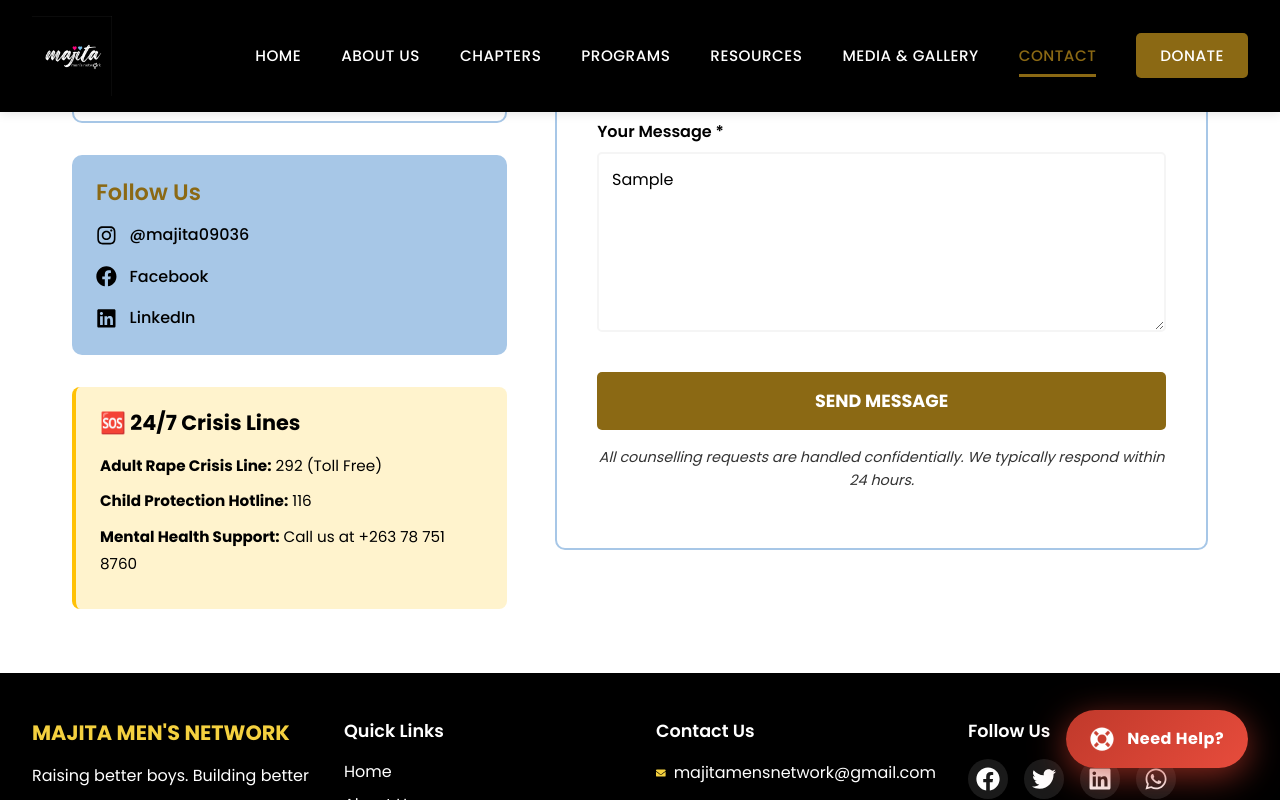
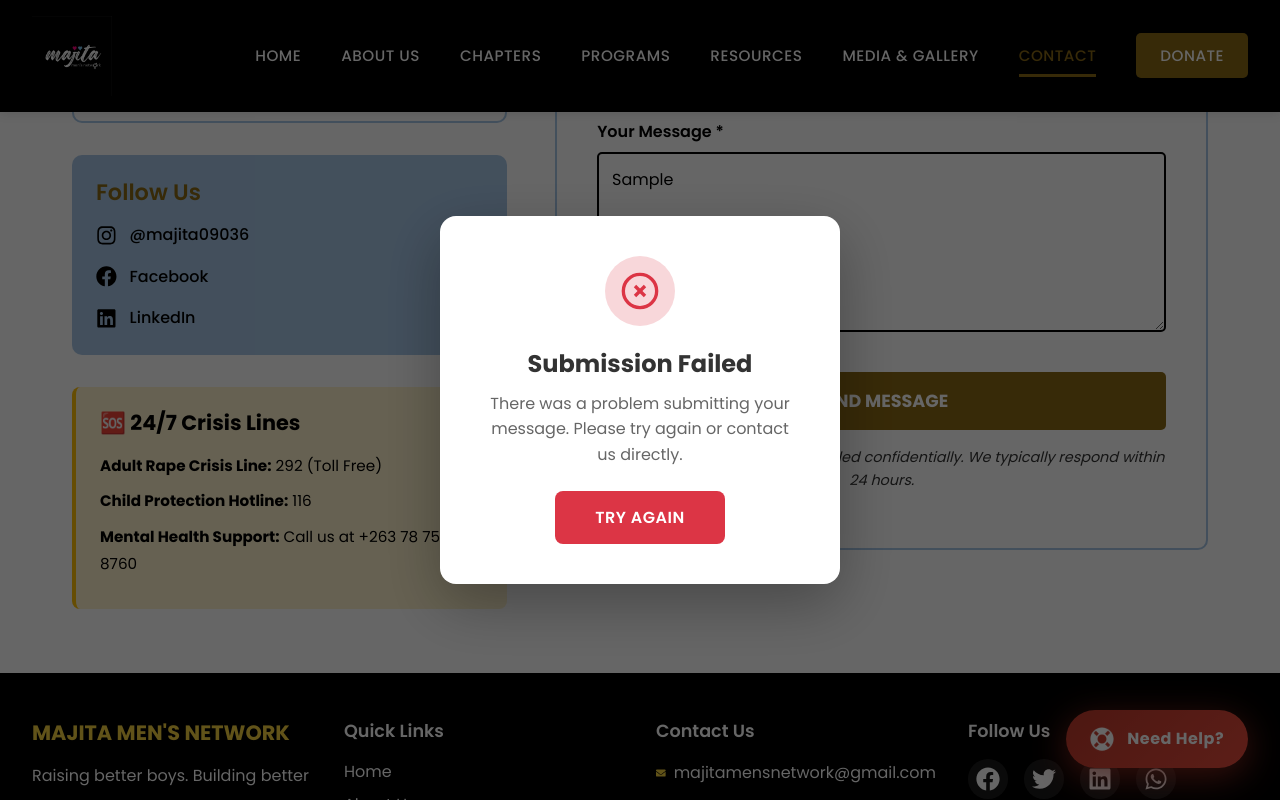
Before and after one commit to Leeroy-Brown01/majita_mens_network, a React (Vite) app: page /contact in a window 1280 px wide. Both pictures are taken after typing "Sample", "name@example.com", "5551234", "Sample", "Sample" into the empty fields and a click on the button "SEND MESSAGE". Shown: the part 1219-2019 px from the top of the page. Built offline with nearby package versions, Linux system fonts and the light colour scheme.

Commit message:
Added notification modal, .gitignore, fields visibility etc

```diff
--- /dev/null
+++ b/src/components/NotificationModal.css
@@ -0,0 +1,142 @@
+.modal-overlay {
+  position: fixed;
+  top: 0;
+  left: 0;
+  right: 0;
+  bottom: 0;
+  background-color: rgba(0, 0, 0, 0.6);
+  display: flex;
+  align-items: center;
+  justify-content: center;
+  z-index: 9999;
+  padding: 1rem;
+  animation: fadeIn 0.2s ease-out;
+}
+
+@keyframes fadeIn {
+  from {
+    opacity: 0;
+  }
+  to {
+    opacity: 1;
+  }
+}
+
+.modal-content {
+  background: white;
+  border-radius: 16px;
+  padding: 2.5rem;
+  max-width: 400px;
+  width: 100%;
+  text-align: center;
+  box-shadow: 0 20px 60px rgba(0, 0, 0, 0.3);
+  animation: slideUp 0.3s ease-out;
+}
+
+@keyframes slideUp {
+  from {
+    opacity: 0;
+    transform: translateY(20px) scale(0.95);
+  }
+  to {
+    opacity: 1;
+    transform: translateY(0) scale(1);
+  }
+}
+
+.modal-icon {
+  width: 70px;
+  height: 70px;
+  border-radius: 50%;
+  display: flex;
+  align-items: center;
+  justify-content: center;
+  margin: 0 auto 1.5rem;
+}
+
+.modal-icon svg {
+  width: 40px;
+  height: 40px;
+}
+
+.modal-icon.success {
+  background-color: #d4edda;
+  color: #28a745;
+}
+
+.modal-icon.error {
+  background-color: #f8d7da;
+  color: #dc3545;
+}
+
+.modal-title {
+  font-size: 1.5rem;
+  font-weight: 700;
+  color: #333;
+  margin-bottom: 0.75rem;
+}
+
+.modal-message {
+  font-size: 1rem;
+  color: #666;
+  line-height: 1.6;
+  margin-bottom: 1.5rem;
+}
+
+.modal-btn {
+  padding: 0.875rem 2.5rem;
+  font-size: 1rem;
+  font-weight: 600;
+  border: none;
+  border-radius: 8px;
+  cursor: pointer;
+  transition: all 0.2s ease;
+  text-transform: uppercase;
+  letter-spacing: 0.5px;
+}
+
+.modal-btn.success {
+  background-color: #28a745;
+  color: white;
+}
+
+.modal-btn.success:hover {
+  background-color: #218838;
+  transform: translateY(-2px);
+  box-shadow: 0 4px 12px rgba(40, 167, 69, 0.4);
+}
+
+.modal-btn.error {
+  background-color: #dc3545;
+  color: white;
+}
+
+.modal-btn.error:hover {
+  background-color: #c82333;
+  transform: translateY(-2px);
+  box-shadow: 0 4px 12px rgba(220, 53, 69, 0.4);
+}
+
+@media screen and (max-width: 480px) {
+  .modal-content {
+    padding: 2rem 1.5rem;
+  }
+
+  .modal-icon {
+    width: 60px;
+    height: 60px;
+  }
+
+  .modal-icon svg {
+    width: 32px;
+    height: 32px;
+  }
+
+  .modal-title {
+    font-size: 1.25rem;
+  }
+
+  .modal-message {
+    font-size: 0.9rem;
+  }
+}
--- /dev/null
+++ b/src/components/NotificationModal.tsx
@@ -0,0 +1,53 @@
+import { useEffect } from 'react';
+import './NotificationModal.css';
+
+interface NotificationModalProps {
+  isOpen: boolean;
+  onClose: () => void;
+  title: string;
+  message: string;
+  type: 'success' | 'error';
+}
+
+function NotificationModal({ isOpen, onClose, title, message, type }: NotificationModalProps) {
+  useEffect(() => {
+    if (isOpen) {
+      document.body.style.overflow = 'hidden';
+    } else {
+      document.body.style.overflow = 'unset';
+    }
+    return () => {
+      document.body.style.overflow = 'unset';
+    };
+  }, [isOpen]);
+
+  if (!isOpen) return null;
+
+  return (
+    <div className="modal-overlay" onClick={onClose}>
+      <div className="modal-content" onClick={(e) => e.stopPropagation()}>
+        <div className={`modal-icon ${type}`}>
+          {type === 'success' ? (
+            <svg viewBox="0 0 24 24" fill="none" stroke="currentColor" strokeWidth="2">
+              <path d="M22 11.08V12a10 10 0 1 1-5.93-9.14" />
+              <polyline points="22 4 12 14.01 9 11.01" />
+            </svg>
+          ) : (
+            <svg viewBox="0 0 24 24" fill="none" stroke="currentColor" strokeWidth="2">
+              <circle cx="12" cy="12" r="10" />
+              <line x1="15" y1="9" x2="9" y2="15" />
+              <line x1="9" y1="9" x2="15" y2="15" />
+            </svg>
+          )}
+        </div>
+        <h2 className="modal-title">{title}</h2>
+        <p className="modal-message">{message}</p>
+        <button className={`modal-btn ${type}`} onClick={onClose}>
+          {type === 'success' ? 'Great!' : 'Try Again'}
+        </button>
+      </div>
+    </div>
+  );
+}
+
+export default NotificationModal;
--- a/src/pages/Contact.css
+++ b/src/pages/Contact.css
@@ -204,17 +204,19 @@
 .form-group textarea {
   width: 100%;
   padding: 0.8rem;
-  border: 2px solid var(--color-light-gray);
+  border: 2px solid #000000;
   border-radius: 5px;
   font-size: 1rem;
   font-family: 'Poppins', sans-serif;
   transition: border-color 0.3s ease;
+  background-color: #ffffff;
 }
 
 .form-group input:focus,
 .form-group textarea:focus {
   outline: none;
   border-color: var(--color-brown);
+  box-shadow: 0 0 0 3px rgba(139, 105, 20, 0.2);
 }
 
 .form-row {
@@ -266,10 +268,17 @@
   margin-top: 1rem;
 }
 
-.submit-btn:hover {
+.submit-btn:hover:not(:disabled) {
   background-color: #6B5010;
   transform: translateY(-2px);
   box-shadow: 0 5px 15px rgba(139, 105, 20, 0.4);
+}
+
+.submit-btn:disabled {
+  background-color: #a0a0a0;
+  cursor: not-allowed;
+  transform: none;
+  opacity: 0.8;
 }
 
 .form-note {
--- a/src/pages/Contact.tsx
+++ b/src/pages/Contact.tsx
@@ -1,5 +1,6 @@
 import { useState } from 'react';
 import { FaPhone, FaEnvelope, FaMapMarkerAlt, FaInstagram, FaFacebook, FaLinkedin } from 'react-icons/fa';
+import NotificationModal from '../components/NotificationModal';
 import './Contact.css';
 
 function Contact() {
@@ -11,6 +12,13 @@
     message: '',
     needsCounselling: false
   });
+  const [isLoading, setIsLoading] = useState(false);
+  const [modal, setModal] = useState<{
+    isOpen: boolean;
+    title: string;
+    message: string;
+    type: 'success' | 'error';
+  }>({ isOpen: false, title: '', message: '', type: 'success' });
 
   const handleChange = (e: React.ChangeEvent<HTMLInputElement | HTMLTextAreaElement | HTMLSelectElement>) => {
     const target = e.target;
@@ -25,27 +33,45 @@
 
   const handleSubmit = async (e: React.FormEvent) => {
     e.preventDefault();
+    setIsLoading(true);
 
     try {
-      const response = await fetch('https://formspree.io/f/xwpgqdpn', {
+      const form = e.target as HTMLFormElement;
+      const formDataToSend = new FormData(form);
+
+      // Remove the default checkbox value and add explicit boolean
+      formDataToSend.delete('needsCounselling');
+      formDataToSend.append('needsCounselling', formData.needsCounselling ? 'Yes - Needs Counselling Support' : 'No');
+
+      formDataToSend.append(
+        '_subject',
+        formData.needsCounselling
+          ? `URGENT - Counselling Request: ${formData.subject}`
+          : `Contact Form: ${formData.subject}`
+      );
+      formDataToSend.append('_replyto', formData.email);
+      formDataToSend.append('_to', 'majitamensnetwork@gmail.com');
+      formDataToSend.append('_cc', 'melodymhlanga7@gmail.com');
+      formDataToSend.append('_cc', 'brownleeroy010@gmail.com');
+      formDataToSend.append('_template', 'table');
+
+      const response = await fetch('https://formspree.io/f/mldqlyjq', {
         method: 'POST',
+        body: formDataToSend,
         headers: {
-          'Content-Type': 'application/json'
-        },
-        body: JSON.stringify({
-          ...formData,
-          _subject: formData.needsCounselling
-            ? `URGENT - Counselling Request: ${formData.subject}`
-            : `Contact Form: ${formData.subject}`,
-          _replyto: formData.email,
-          _cc: 'majitamensnetwork@gmail.com'
-        })
+          Accept: 'application/json'
+        }
       });
 
       if (response.ok) {
-        alert(formData.needsCounselling
-          ? 'Your counselling request has been received. We will contact you as soon as possible.'
-          : 'Thank you for reaching out! We will get back to you soon.');
+        setModal({
+          isOpen: true,
+          title: formData.needsCounselling ? 'Request Received!' : 'Message Sent!',
+          message: formData.needsCounselling
+            ? 'Your counselling request has been received. We will contact you as soon as possible.'
+            : 'Thank you for reaching out! We will get back to you soon.',
+          type: 'success'
+        });
         setFormData({
           name: '',
           email: '',
@@ -55,10 +81,22 @@
           needsCounselling: false
         });
       } else {
-        alert('There was a problem submitting your message. Please try again or contact us directly.');
+        setModal({
+          isOpen: true,
+          title: 'Submission Failed',
+          message: 'There was a problem submitting your message. Please try again or contact us directly.',
+          type: 'error'
+        });
       }
     } catch (error) {
-      alert('There was a problem submitting your message. Please try again or contact us directly.');
+      setModal({
+        isOpen: true,
+        title: 'Submission Failed',
+        message: 'There was a problem submitting your message. Please try again or contact us directly.',
+        type: 'error'
+      });
+    } finally {
+      setIsLoading(false);
     }
   };
 
@@ -240,8 +278,12 @@
                   ></textarea>
                 </div>
 
-                <button type="submit" className="submit-btn">
-                  {formData.needsCounselling ? 'Request Counselling Support' : 'Send Message'}
+                <button type="submit" className="submit-btn" disabled={isLoading}>
+                  {isLoading
+                    ? 'Sending...'
+                    : formData.needsCounselling
+                      ? 'Request Counselling Support'
+                      : 'Send Message'}
                 </button>
 
                 <p className="form-note">
@@ -252,6 +294,14 @@
           </div>
         </div>
       </section>
+
+      <NotificationModal
+        isOpen={modal.isOpen}
+        onClose={() => setModal(prev => ({ ...prev, isOpen: false }))}
+        title={modal.title}
+        message={modal.message}
+        type={modal.type}
+      />
     </div>
   );
 }
--- a/src/pages/Donate.css
+++ b/src/pages/Donate.css
@@ -99,11 +99,12 @@
 .form-group select,
 .form-group textarea {
   padding: 0.75rem;
-  border: 2px solid var(--color-light-gray);
+  border: 2px solid #000000;
   border-radius: 5px;
   font-family: var(--font-primary);
   font-size: 1rem;
   transition: border-color 0.3s ease;
+  background-color: #ffffff;
 }
 
 .form-group input:focus,
@@ -111,6 +112,7 @@
 .form-group textarea:focus {
   outline: none;
   border-color: var(--color-baby-blue);
+  box-shadow: 0 0 0 3px rgba(173, 216, 230, 0.4);
 }
 
 .donate-btn {
@@ -127,10 +129,17 @@
   letter-spacing: 0.5px;
 }
 
-.donate-btn:hover {
+.donate-btn:hover:not(:disabled) {
   background-color: #6B5010;
   transform: translateY(-2px);
   box-shadow: 0 5px 15px rgba(139, 105, 20, 0.4);
+}
+
+.donate-btn:disabled {
+  background-color: #a0a0a0;
+  cursor: not-allowed;
+  transform: none;
+  opacity: 0.8;
 }
 
 .donate-info-section {
--- a/src/pages/Donate.tsx
+++ b/src/pages/Donate.tsx
@@ -1,5 +1,6 @@
 import { FaWhatsapp } from 'react-icons/fa';
 import { useState } from 'react';
+import NotificationModal from '../components/NotificationModal';
 import './Donate.css';
 
 function Donate() {
@@ -13,6 +14,13 @@
     address: '',
     message: ''
   });
+  const [isLoading, setIsLoading] = useState(false);
+  const [modal, setModal] = useState<{
+    isOpen: boolean;
+    title: string;
+    message: string;
+    type: 'success' | 'error';
+  }>({ isOpen: false, title: '', message: '', type: 'success' });
 
   const handleChange = (e: React.ChangeEvent<HTMLInputElement | HTMLTextAreaElement | HTMLSelectElement>) => {
     setFormData({
@@ -23,6 +31,7 @@
 
   const handleSubmit = async (e: React.FormEvent) => {
     e.preventDefault();
+    setIsLoading(true);
 
     const form = e.target as HTMLFormElement;
     const formDataToSend = new FormData(form);
@@ -43,11 +52,16 @@
       });
 
       if (response.ok) {
-        alert('Thank you for your donation! We will contact you shortly.');
+        setModal({
+          isOpen: true,
+          title: 'Thank You!',
+          message: 'Thank you for your donation! We will contact you shortly.',
+          type: 'success'
+        });
         setFormData({
           firstname: '',
           lastname: '',
-         email: '',
+          email: '',
           phone: '',
           country: '',
           city: '',
@@ -55,10 +69,22 @@
           message: ''
         });
       } else {
-        alert('There was a problem submitting your donation. Please try again or contact us directly.');
+        setModal({
+          isOpen: true,
+          title: 'Submission Failed',
+          message: 'There was a problem submitting your donation. Please try again or contact us directly.',
+          type: 'error'
+        });
       }
     } catch (error) {
-      alert('There was a problem submitting your donation. Please try again or contact us directly.');
+      setModal({
+        isOpen: true,
+        title: 'Submission Failed',
+        message: 'There was a problem submitting your donation. Please try again or contact us directly.',
+        type: 'error'
+      });
+    } finally {
+      setIsLoading(false);
     }
   };
 
@@ -204,8 +230,8 @@
                   ></textarea>
                 </div>
 
-                <button type="submit" className="donate-btn">
-                  SEND DONATION
+                <button type="submit" className="donate-btn" disabled={isLoading}>
+                  {isLoading ? 'Sending...' : 'SEND DONATION'}
                 </button>
               </form>
             </div>
@@ -295,6 +321,14 @@
           </div>
         </div>
       </section>
+
+      <NotificationModal
+        isOpen={modal.isOpen}
+        onClose={() => setModal(prev => ({ ...prev, isOpen: false }))}
+        title={modal.title}
+        message={modal.message}
+        type={modal.type}
+      />
     </div>
   );
 }
```
Also changed, not shown: 14 other files (tests, documents, lock files or other folders).
